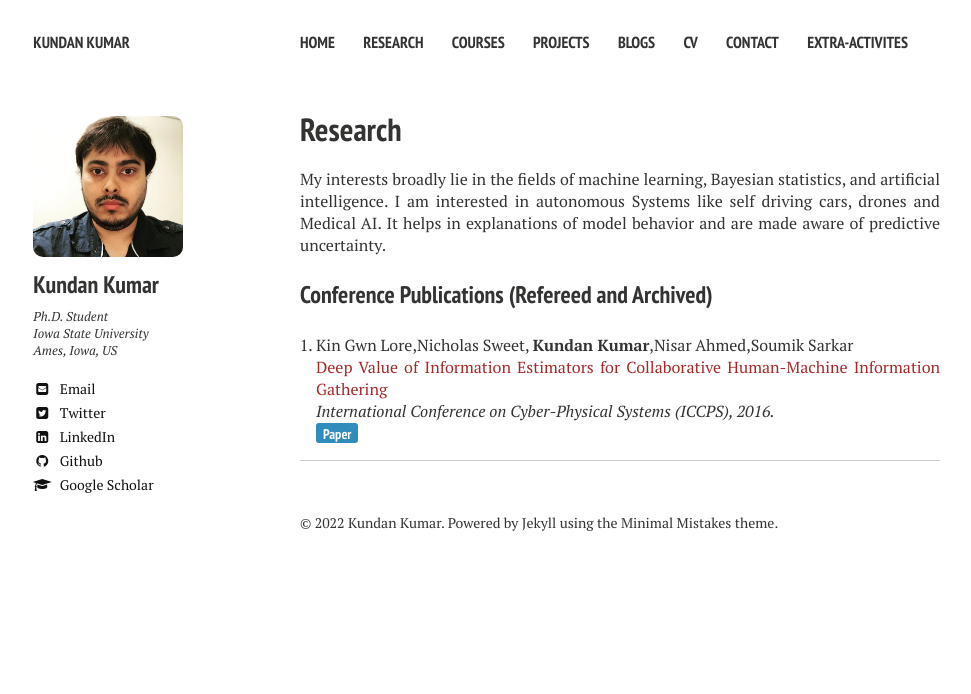
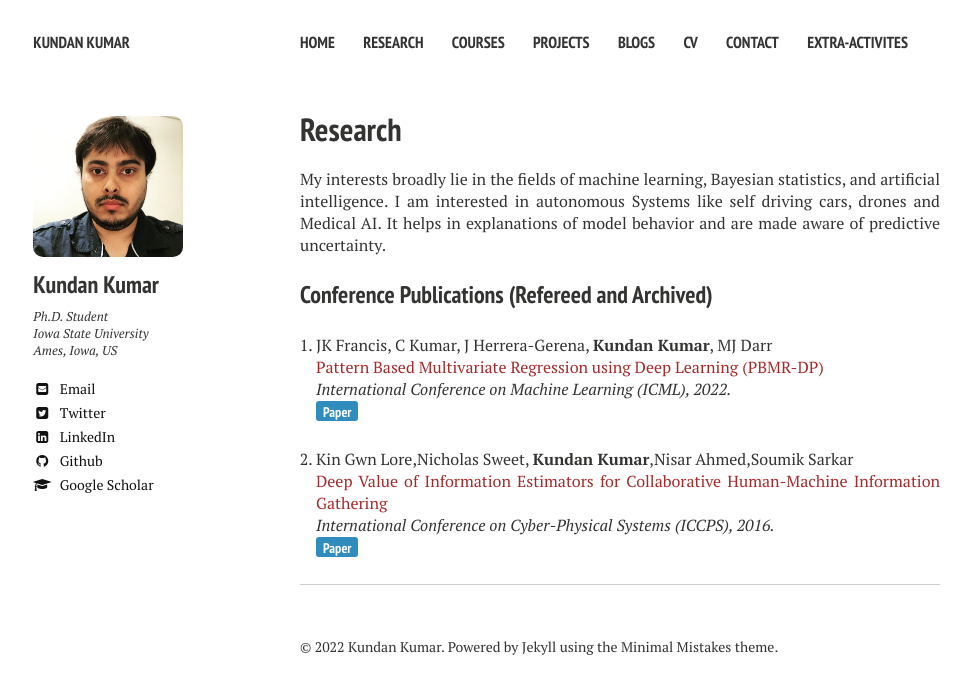
Before and after one commit to kundan7kumar/kundan7kumar.github.io, a Jekyll site: the page built from research/index.md, in a window 1280 px wide. Shown: the top 694 px of the page, without its empty margins (20-991 px from the left). Built offline with Jekyll 4.4.1, drawn with Linux system fonts in a browser that asks for light colours; nearby versions of some CDN libraries.

Commit message:
Update index.md

```diff
--- a/research/index.md
+++ b/research/index.md
@@ -11,7 +11,12 @@ I am interested in autonomous Systems like self driving cars, drones and Medical
 
 ### Conference Publications (Refereed and Archived)
 
-1. Kin Gwn Lore,Nicholas Sweet, **Kundan Kumar**,Nisar Ahmed,Soumik Sarkar
+1. JK Francis, C Kumar, J Herrera-Gerena, **Kundan Kumar**, MJ Darr
+[Pattern Based Multivariate Regression using Deep Learning (PBMR-DP)]()
+*International Conference on Machine Learning (ICML), 2022.*
+[<button type="button" class="btn btn-info">Paper</button>](https://arxiv.org/abs/2202.13541)
+
+2. Kin Gwn Lore,Nicholas Sweet, **Kundan Kumar**,Nisar Ahmed,Soumik Sarkar
 [Deep Value of Information Estimators for Collaborative Human-Machine Information Gathering]()
 *International Conference on Cyber-Physical Systems (ICCPS), 2016.*
 [<button type="button" class="btn btn-info">Paper</button>](https://arxiv.org/abs/1512.07592)
```
